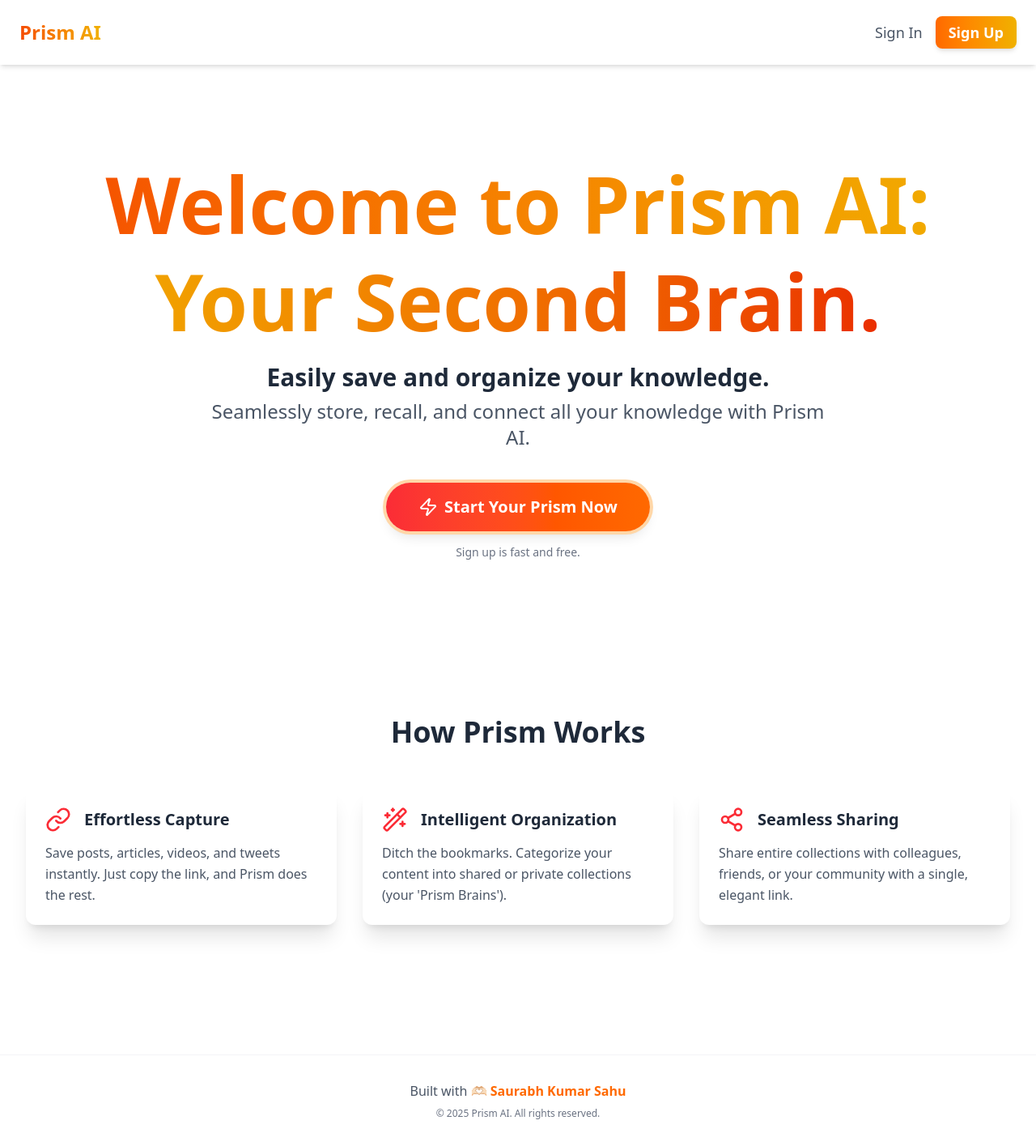
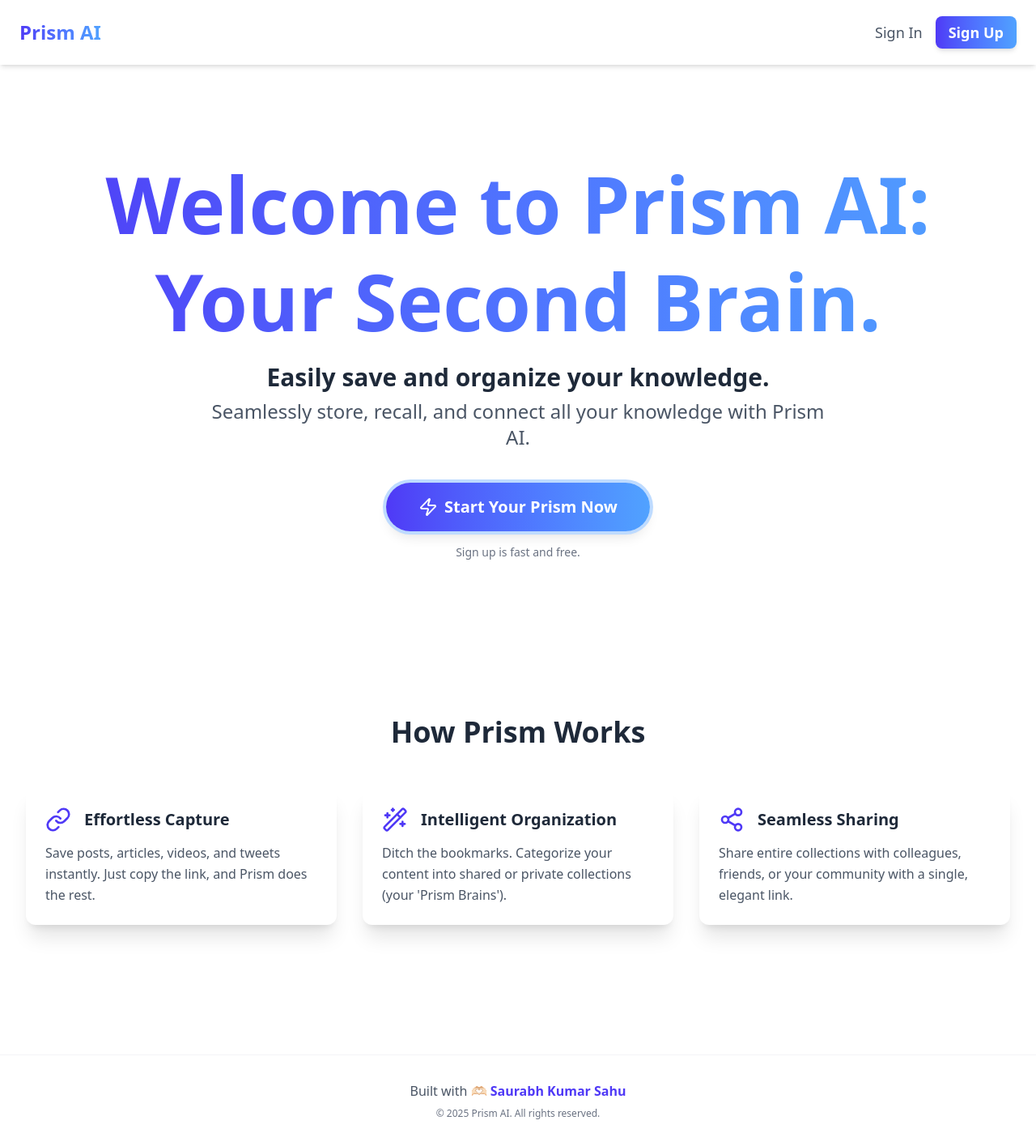
Before and after one commit to kaabilcoder/prismApp, a React (Vite) app in the folder prism-frontend/: page / in a window 1280 px wide. Shown: the whole page at 81% size. Built offline with nearby package versions, Linux system fonts and the light colour scheme.

Commit message:
landing page UI updated

```diff
--- a/prism-frontend/index.html
+++ b/prism-frontend/index.html
@@ -2,11 +2,11 @@
 <html lang="en">
   <head>
     <meta charset="UTF-8" />
-    <link rel="icon" type="image/svg+xml" href="/vite.svg" />
+    <link rel="icon" type="image/svg+xml" href="/public/logo.svg" />
     <meta name="viewport" content="width=device-width, initial-scale=1.0" />
     <script async src="https://platform.twitter.com/widgets.js" charset="utf-8"></script>
 
-    <title>Prism AI</title>
+    <title>Prism</title>
   </head>
   <body>
     <div id="root"></div>
--- a/prism-frontend/src/components/FeatureCard.tsx
+++ b/prism-frontend/src/components/FeatureCard.tsx
@@ -2,7 +2,7 @@
     <div className="p-6 bg-white rounded-xl shadow-xl hover:shadow-2xl transition-shadow duration-300 transform hover:-translate-y-1">
         <div className="flex items-center space-x-4 mb-3">
             {/* FIX: Render the icon component dynamically (using a capital letter 'Icon' convention) */}
-            <Icon className="w-8 h-8 text-red-500" />
+            <Icon className="w-8 h-8 text-[#4F39F6]" />
             <h3 className="text-xl font-bold text-gray-800">{title}</h3>
         </div>
         <p className="text-gray-600 leading-relaxed">{description}</p>
--- a/prism-frontend/src/components/FeaturesSection.tsx
+++ b/prism-frontend/src/components/FeaturesSection.tsx
@@ -1,5 +1,5 @@
 import { FeatureCard } from "./FeatureCard";
-import { Link, WandSparkles, Share2 } from "lucide-react";
+import { Link, WandSparkles, Share2} from "lucide-react";
 export const FeatureSection = () =>{
      const features = [
     {
--- a/prism-frontend/src/components/SideBar.tsx
+++ b/prism-frontend/src/components/SideBar.tsx
@@ -1,5 +1,4 @@
 import toast from "react-hot-toast";
-import { Logo } from "../icons/Logo";
 import { ProfileIcon } from "../icons/ProfileIcon";
 import { TwitterIcon } from "../icons/TwitterIcon";
 import { YoutubeIcon } from "../icons/YoutubeIcon";
@@ -8,6 +7,7 @@
 import { GithubIcon } from "../icons/GithubIcon";
 import { LinkIcon } from "../icons/LinkIcon";
 import { HomeIcon } from "../icons/HomeIcon";
+
 
 interface SideBarProps {
     onSelectType: React.Dispatch<React.SetStateAction<string>>;
@@ -33,10 +33,10 @@
     return (
     <div className="h-screen bg-white border-r w-62 fixed left-0 top-0 border-gray-200 pl-4 pt-6 flex flex-col justify-between text-gray-600">
         <div>
-            <div className="text-3xl pb-3">
-                <div className="flex gap-2">
-                    <Logo />
-                    <span>Prism</span>
+            <div className="text-4xl pb-3">
+                <div className="flex gap-2 items-center ">
+                    <img src="/logo.svg" alt="App Logo" className="w-10 h-10 cursor-pointer" onClick={() => navigate("/dashboard")}></img>
+                    <span className="text-[#4F39F6]">Prism</span>
                 </div>
             </div>
             <div className="mt-6 space-y-2">
--- a/prism-frontend/src/pages/LandingPage.tsx
+++ b/prism-frontend/src/pages/LandingPage.tsx
@@ -9,7 +9,7 @@
             <header className="fixed top-0 left-0 right-0 z-10 p-4 sm:p-6 bg-white/95 backdrop-blur-sm shadow-md">
                 <div className="flex justify-between items-center max-w-7xl mx-auto">
                     {/* App Title */}
-                    <h1 className="text-2xl font-extrabold bg-clip-text text-transparent bg-gradient-to-r from-orange-600 to-yellow-500">
+                    <h1 className="text-2xl font-extrabold bg-clip-text text-transparent bg-gradient-to-r from-[#4F39F6] to-blue-400">
                         Prism AI
                     </h1>
                     {/* Navigation Links */}
@@ -22,7 +22,7 @@
                         </Link>
                         <Link
                             to={"/signup"}
-                            className="px-4 py-2 text-white bg-gradient-to-r from-orange-500 to-yellow-500 rounded-lg shadow-md hover:shadow-lg transition-all duration-300 font-semibold text-lg"
+                            className="px-4 py-2 text-white bg-gradient-to-r from-[#4F39F6] to-blue-400 rounded-lg shadow-md hover:shadow-lg transition-all duration-300 font-semibold text-lg"
                         >
                             Sign Up
                         </Link>
@@ -36,8 +36,8 @@
 
                     {/* Main Headline */}
                      <h2 className="text-5xl sm:text-7xl lg:text-8xl font-extrabold mb-4 leading-tight">
-                        <span className="block text-transparent bg-clip-text bg-gradient-to-r from-orange-600 to-yellow-500">Welcome to Prism AI:</span>
-                        <span className="block text-transparent bg-clip-text bg-gradient-to-r from-yellow-500 to-red-600">Your Second Brain.</span>
+                        <span className="block text-transparent bg-clip-text bg-gradient-to-r from-[#4F39F6] to-blue-400">Welcome to Prism AI:</span>
+                        <span className="block text-transparent bg-clip-text bg-gradient-to-r from-[#4F39F6] to-blue-400">Your Second Brain.</span>
                     </h2>
 
                     {/* Primary Sub-Headline */}
@@ -54,7 +54,7 @@
                     <Link
                         to={"/signup"}
                         className="inline-flex items-center justify-center space-x-2 px-10 py-4 text-xl font-bold text-white rounded-full shadow-lg transition-all duration-300 transform hover:scale-[1.03]
-                                   bg-gradient-to-r from-red-500 to-orange-500 hover:from-red-600 hover:to-orange-600 ring-4 ring-orange-200"
+                                   bg-gradient-to-r from-[#4F39F6] to-blue-400 hover:from-[#4F39F8] hover:to-blue-500 ring-4 ring-blue-200"
                     >
                         {<Zap/>}
                         <span>Start Your Prism Now</span>
@@ -79,7 +79,7 @@
                         href="https://linkedin.com/in/kaabilcoder"
                         target="_blank"
                         rel="noopener noreferrer"
-                        className="text-orange-500 hover:text-orange-600 font-semibold transition-colors"
+                        className="text-[#4F39F6] hover:text-[#4F39F8] font-semibold transition-colors"
                     >
                         Saurabh Kumar Sahu
                     </a>
```
Also changed, not shown: prism-frontend/public/logo.svg (added).
